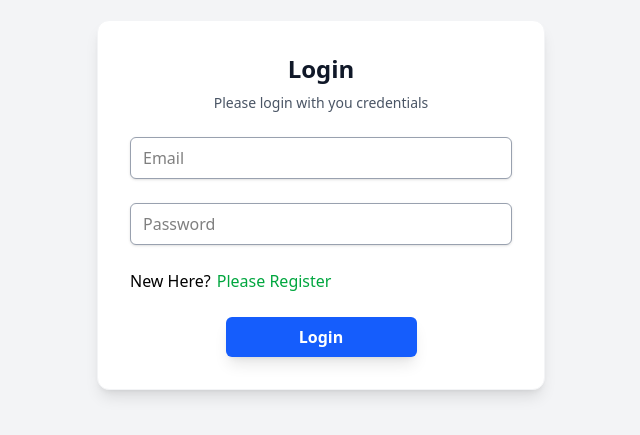
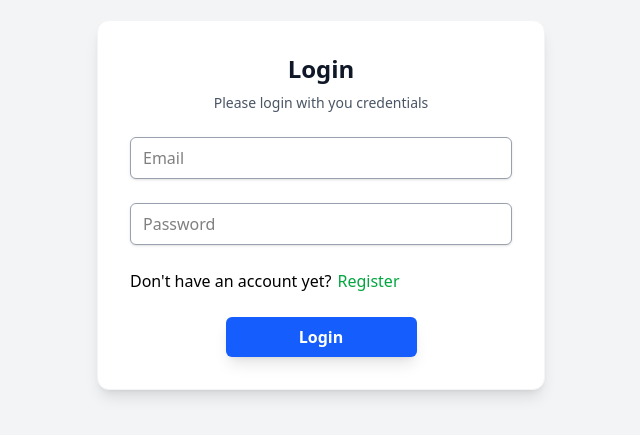
Before and after one commit to nycwy/React-Practice, a React (Vite) app in the folder social-media-auth/: page /login in a window 1280 px wide. Shown: the part 195-630 px from the top of the page, without its empty margins (319-959 px from the left). Built offline with nearby package versions, Linux system fonts and the light colour scheme.

Commit message:
Small CSS add

```diff
--- a/social-media-auth/src/pages/Login.jsx
+++ b/social-media-auth/src/pages/Login.jsx
@@ -28,7 +28,7 @@ const Login = () => {
                     placeholder='Password'
                     setValue={setPassword}
                 />
-                <Already className="text-green-600" text='New Here?' linkText='Please Register' link='/register' />
+                <Already className="text-green-600" text="Don't have an account yet?" linkText='Register' link='/register' />
                 <Button className="bg-blue-600 hover:bg-blue-700" text="Login" onClick={handleLogin} />
             </div>
         </div>
```
